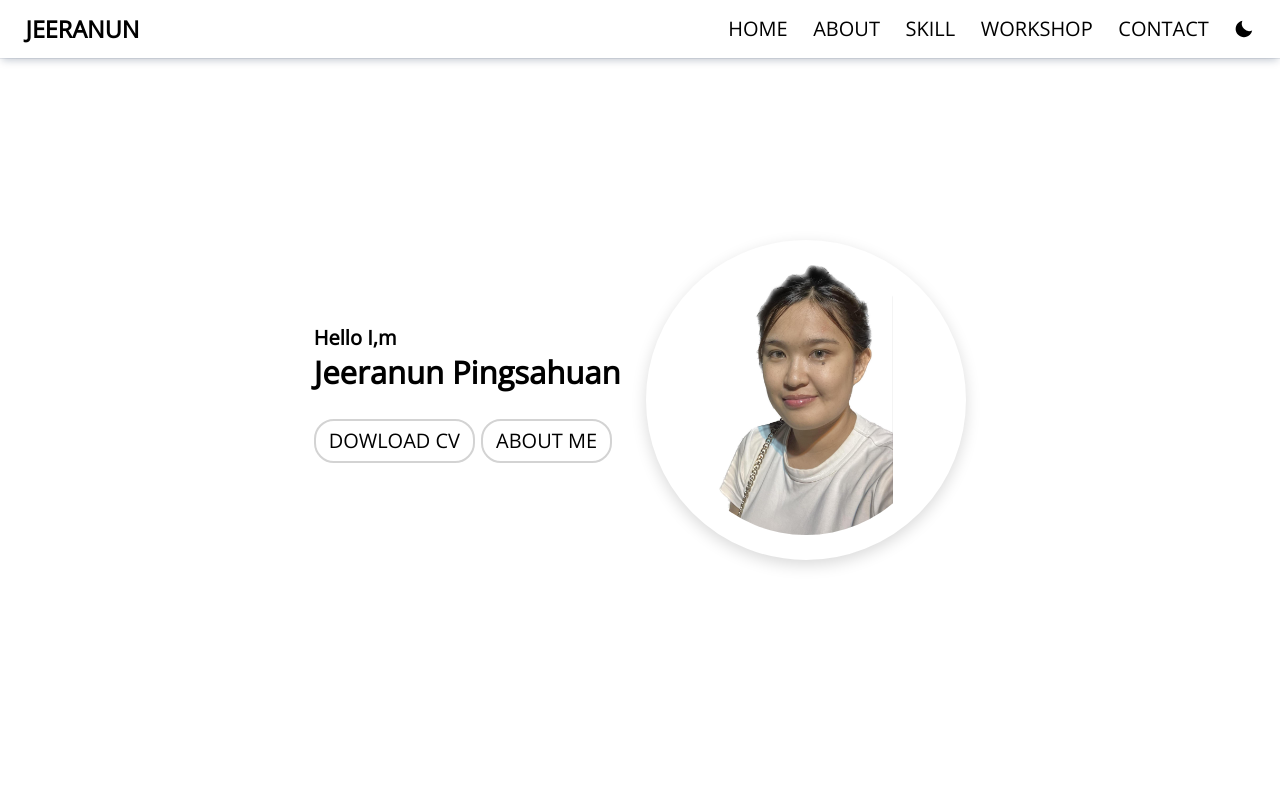
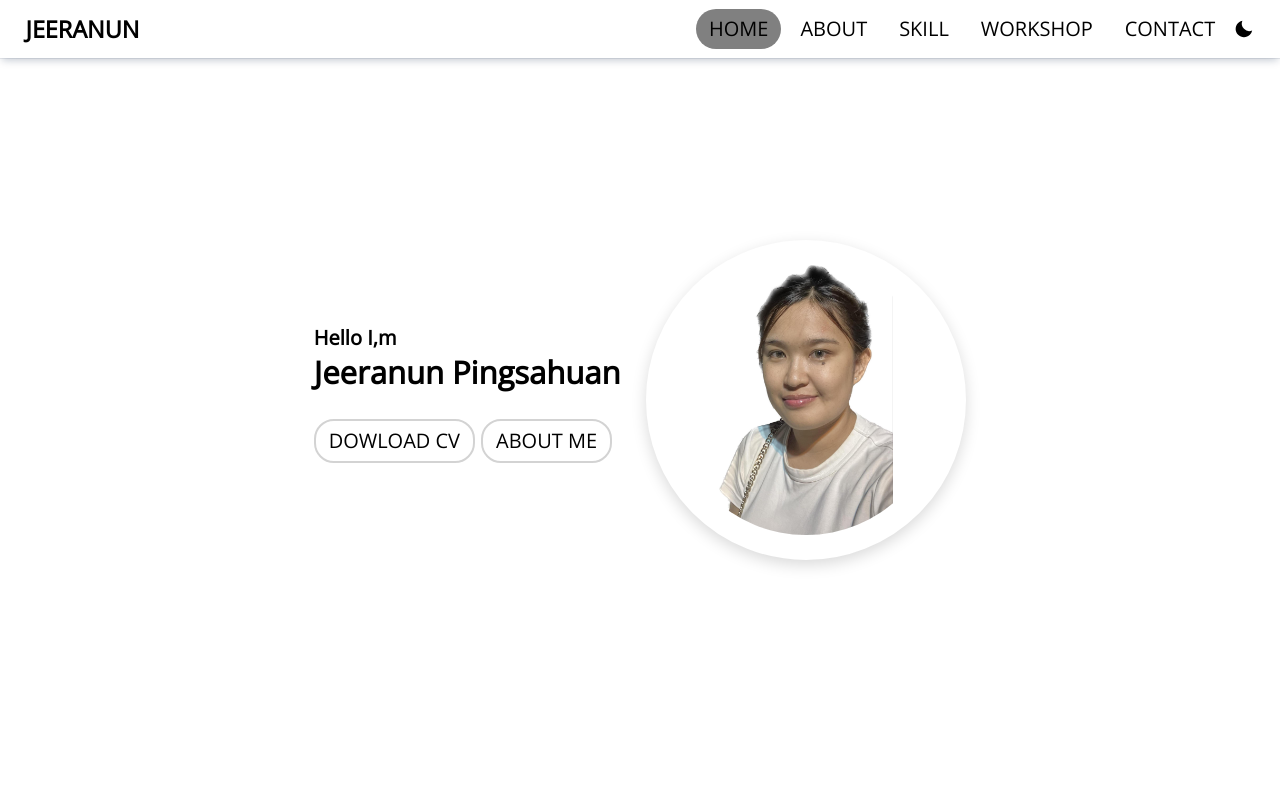
Before and after one commit to Jeeranunnat/portfolio-nat, a React (Create React App) app: page / in a window 1280 px wide. Shown: the top 800 px of the page. Built offline with nearby package versions, Linux system fonts and the light colour scheme.

Commit message:
edit active navbar

```diff
--- a/package.json
+++ b/package.json
@@ -13,6 +13,7 @@
     "react-router-dom": "^6.16.0",
     "react-router-hash-link": "^2.4.3",
     "react-scripts": "5.0.1",
+    "react-scroll": "^1.9.0",
     "web-vitals": "^2.1.4"
   },
   "scripts": {
--- a/src/App.css
+++ b/src/App.css
@@ -58,7 +58,6 @@ body {
 }
 .btn button a {
   text-decoration: none;
-  color: black;
 }
 .btn button:last-child {
   margin-right: 0;
--- a/src/components/Navigation.css
+++ b/src/components/Navigation.css
@@ -15,13 +15,6 @@
 .navbar-link-icon {
   display: none;
 }
-/* .navbar-link-icon li:first-child {
-  padding: 1vw 2.5vw 0.8vw 2.5vw;
-  background-color: lightgray;
-  border-radius: 50%;
-  font-weight: 800;
-} */
-
 .navbar-link-button {
   display: flex;
   list-style: none;
@@ -29,16 +22,21 @@
 
 .navbar-link-button li {
   list-style: none;
-  margin-right: 2vw;
+  margin-right: 0.5vw;
 }
 .navbar-link-button li a {
   color: inherit;
   text-decoration: none;
   font-weight: 400;
+  padding: 0.5vw 1vw;
+  border-radius: 20px;
+  transition: all 0.2s ease;
 }
-.navbar-link-button li:hover {
-  text-decoration: underline;
+.navbar-link-button li a:hover {
+  cursor: pointer;
+  font-weight: 800;
 }
+
 .navbar-link-mode {
   display: flex;
   justify-content: center;
@@ -51,12 +49,11 @@
   list-style: none;
 }
 .active {
-  text-decoration: underline;
+  background-color: gray;
 }
-.notActive {
-  text-decoration: none;
+.activeIcon {
+  border: 2px solid black;
 }
-
 /* mobile */
 @media screen and (max-width: 425px) {
   #navbar {
@@ -86,8 +83,14 @@
     justify-content: space-between;
     align-items: center;
     font-size: var(--extra-text);
+    padding-bottom: 0;
   }
   .navbar-link-icon li a {
+    display: flex;
+    align-items: center;
+    justify-content: center;
     color: black;
+    padding: 1vw 1vw;
+    border-radius: 50px;
   }
 }
--- a/src/components/Navigation.js
+++ b/src/components/Navigation.js
@@ -1,13 +1,13 @@
 import NavMenuData from '../data/NavMenuData';
-import { HashLink } from 'react-router-hash-link';
 import { BiSolidSun, BiSolidMoon } from 'react-icons/bi';
+import { useContext } from 'react';
+import { Link } from 'react-scroll';
+import { ThemeContext } from '../App';
+
 import './Navigation.css';
-import { useContext, useState } from 'react';
-import { ThemeContext } from '../App';
 
 const Navigation = () => {
   const { theme, setTheme } = useContext(ThemeContext);
-  const [activeTitle, setActiveTitle] = useState('');
   const toggleSwitch = (check) => {
     setTheme(theme === 'light' ? 'dark' : 'light');
   };
@@ -22,13 +22,10 @@ const Navigation = () => {
         <div className="navbar-link-button">
           {NavMenuData.map((menu, index) => {
             return (
-              <li
-                onClick={() => setActiveTitle(menu.title)}
-                className={menu.title === activeTitle ? 'active' : 'notActive'}
-              >
-                <HashLink smooth to={menu.path}>
+              <li>
+                <Link activeClass="active" smooth spy to={menu.path}>
                   {menu.title}
-                </HashLink>
+                </Link>
               </li>
             );
           })}
@@ -39,9 +36,9 @@ const Navigation = () => {
           {NavMenuData.map((menu, index) => {
             return (
               <li>
-                <HashLink smooth to={menu.path}>
+                <Link activeClass="activeIcon" smooth spy to={menu.path}>
                   <menu.icon />
-                </HashLink>
+                </Link>
               </li>
             );
           })}
```
Also changed, not shown: src/data/NavMenuData.js (+5 -5 lines), 1 other file (tests, documents, lock files or other folders).
